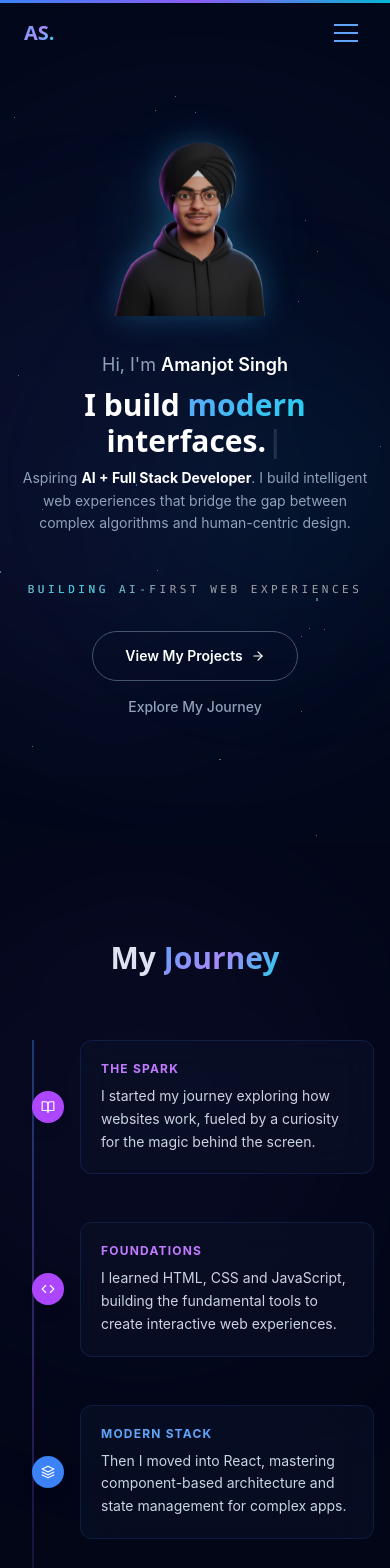
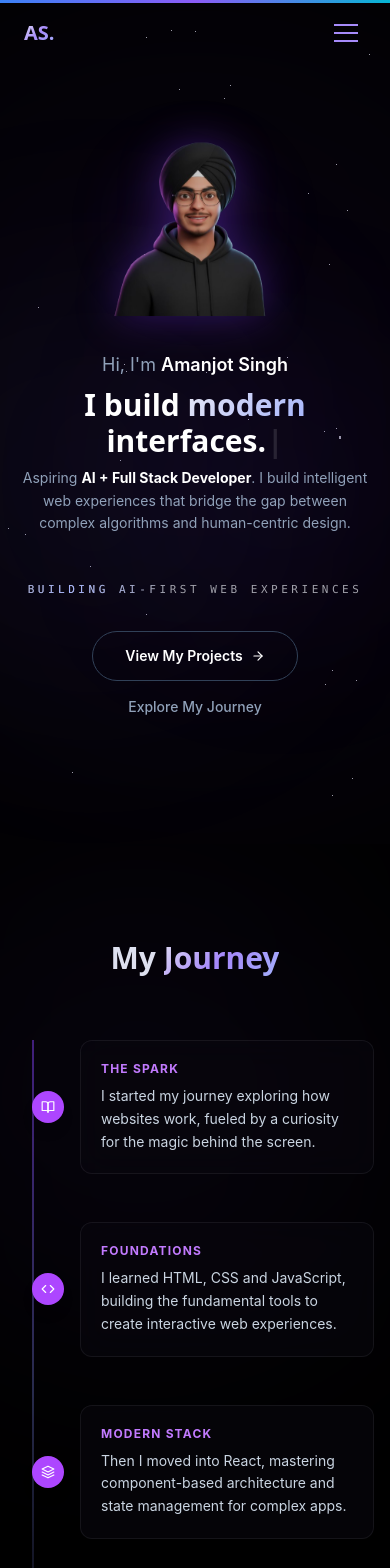
Before and after one commit to amanjotsingh06/portfolio-v2.0, a React (Vite) app: page / in a window 390 px wide. Shown: the top 1568 px of the page. Built offline with nearby package versions, Linux system fonts and the light colour scheme.

Commit message:
Change the theme

```diff
--- a/src/components/Hero.tsx
+++ b/src/components/Hero.tsx
@@ -13,11 +13,11 @@ export default function Hero({ isLoaded }: HeroProps) {
       id="hero"
       className="relative min-h-screen flex flex-col items-center justify-center overflow-hidden px-4 sm:px-6"
     >
-      {/* Radial glow background */}
+      {/* Radial glow background – galaxy nebula */}
       <div className="absolute inset-0 pointer-events-none">
-        <div className="absolute top-1/2 left-1/2 -translate-x-1/2 -translate-y-1/2 w-[800px] h-[800px] rounded-full bg-electric/5 blur-[120px]" />
-        <div className="absolute top-1/3 right-1/4 w-[400px] h-[400px] rounded-full bg-purple/5 blur-[100px]" />
-        <div className="absolute bottom-1/4 left-1/3 w-[300px] h-[300px] rounded-full bg-cyan/5 blur-[80px]" />
+        <div className="absolute top-1/2 left-1/2 -translate-x-1/2 -translate-y-1/2 w-[800px] h-[800px] rounded-full bg-purple/6 blur-[140px]" />
+        <div className="absolute top-1/3 right-1/4 w-[400px] h-[400px] rounded-full bg-cyan/5 blur-[110px]" />
+        <div className="absolute bottom-1/4 left-1/3 w-[300px] h-[300px] rounded-full bg-purple/4 blur-[90px]" />
       </div>
 
       <div className="relative z-10 flex flex-col items-center text-center max-w-3xl mx-auto w-full">
@@ -29,13 +29,13 @@ export default function Hero({ isLoaded }: HeroProps) {
           className="mb-8"
         >
           <div className="relative group" data-purpose="avatar-container">
-            {/* Glow behind avatar */}
-            <div className="absolute inset-0 bg-[#38bdf8]/20 rounded-full blur-3xl group-hover:bg-[#38bdf8]/30 transition-all duration-700 scale-75 avatar-glow-pulse" />
+            {/* Glow behind avatar – nebula violet */}
+            <div className="absolute inset-0 bg-[#7c3aed]/25 rounded-full blur-3xl group-hover:bg-[#7c3aed]/40 transition-all duration-700 scale-75 avatar-glow-pulse" />
             <img
               src="/avatar.png"
               alt="Amanjot Singh 3D Avatar"
               data-purpose="hero-avatar"
-              className="w-48 h-48 md:w-64 md:h-64 object-contain avatar-float drop-shadow-[0_0_15px_rgba(56,189,248,0.3)]"
+              className="w-48 h-48 md:w-64 md:h-64 object-contain avatar-float drop-shadow-[0_0_20px_rgba(124,58,237,0.35)]"
             />
           </div>
         </motion.div>
@@ -109,10 +109,10 @@ export default function Hero({ isLoaded }: HeroProps) {
           className="flex flex-col sm:flex-row items-center gap-4 sm:gap-6"
         >
           <motion.button
-            whileHover={{ scale: 1.05, borderColor: 'rgba(96,165,250,0.5)' }}
+            whileHover={{ scale: 1.05, borderColor: 'rgba(167,139,250,0.5)' }}
             whileTap={{ scale: 0.95 }}
             onClick={() => document.querySelector('#projects')?.scrollIntoView({ behavior: 'smooth' })}
-            className="px-8 py-3.5 rounded-full font-semibold text-sm text-white border border-slate-600 hover:border-electric/50 hover:bg-electric/5 transition-all duration-300"
+            className="px-8 py-3.5 rounded-full font-semibold text-sm text-white border border-slate-700 hover:border-purple-400/50 hover:bg-purple-900/5 transition-all duration-300"
           >
             <span className="flex items-center gap-2">
               View My Projects
--- a/src/components/Navbar.tsx
+++ b/src/components/Navbar.tsx
@@ -77,14 +77,14 @@ export default function Navbar() {
                   onClick={() => handleClick(href)}
                   className={`relative px-4 py-2 text-sm font-medium transition-colors duration-300 rounded-lg ${
                     active === label
-                      ? 'text-electric-light'
+                      ? 'text-purple-light'
                       : 'text-slate-400 hover:text-white'
                   }`}
                 >
                   {active === label && (
                     <motion.span
                       layoutId="navIndicator"
-                      className="absolute inset-0 rounded-lg bg-electric/10 border border-electric/20"
+                      className="absolute inset-0 rounded-lg bg-purple/10 border border-purple/25"
                       transition={{ type: 'spring', bounce: 0.2, duration: 0.6 }}
                     />
                   )}
@@ -102,15 +102,15 @@ export default function Navbar() {
           >
             <motion.span
               animate={mobileOpen ? { rotate: 45, y: 6 } : { rotate: 0, y: 0 }}
-              className="block w-6 h-0.5 bg-electric-light"
+              className="block w-6 h-0.5 bg-purple-light"
             />
             <motion.span
               animate={mobileOpen ? { opacity: 0 } : { opacity: 1 }}
-              className="block w-6 h-0.5 bg-electric-light"
+              className="block w-6 h-0.5 bg-purple-light"
             />
             <motion.span
               animate={mobileOpen ? { rotate: -45, y: -6 } : { rotate: 0, y: 0 }}
-              className="block w-6 h-0.5 bg-electric-light"
+              className="block w-6 h-0.5 bg-purple-light"
             />
           </button>
         </div>
@@ -137,7 +137,7 @@ export default function Navbar() {
                     onClick={() => handleClick(href)}
                     className={`w-full text-left px-4 py-3 text-lg font-medium rounded-lg transition-colors ${
                       active === label
-                        ? 'text-electric-light bg-electric/10'
+                        ? 'text-purple-light bg-purple/10'
                         : 'text-slate-400 hover:text-white hover:bg-white/5'
                     }`}
                   >
--- a/src/components/Story.tsx
+++ b/src/components/Story.tsx
@@ -26,8 +26,8 @@ const stories = [
     icon: FiLayers,
     text: 'Then I moved into React, mastering component-based architecture and state management for complex apps.',
     side: 'left' as const,
-    color: 'bg-electric',
-    labelColor: 'text-electric-light',
+    color: 'bg-purple-500',
+    labelColor: 'text-purple-400',
     borderColor: 'border-slate-700',
   },
   {
@@ -151,7 +151,7 @@ export default function Story() {
         {/* Timeline */}
         <div className="relative">
           {/* Vertical line */}
-          <div className="absolute left-4 md:left-1/2 md:-translate-x-1/2 top-0 bottom-0 w-[2px] bg-gradient-to-b from-electric/40 via-purple/30 to-transparent" />
+          <div className="absolute left-4 md:left-1/2 md:-translate-x-1/2 top-0 bottom-0 w-[2px] bg-gradient-to-b from-purple/50 via-cyan/30 to-transparent" />
 
           {stories.map((story, i) => (
             <TimelineCard key={i} story={story} index={i} />
--- a/src/components/Vision.tsx
+++ b/src/components/Vision.tsx
@@ -22,7 +22,7 @@ export default function Vision() {
           className="text-center mb-10 sm:mb-14"
         >
           <h2 className="font-heading text-3xl sm:text-4xl lg:text-5xl font-bold">
-            <span className="text-cyan-400">Future Vision</span>
+            <span className="text-purple-light">Future Vision</span>
           </h2>
         </motion.div>
 
@@ -34,10 +34,10 @@ export default function Vision() {
           transition={{ duration: 0.8, delay: 0.2 }}
           className="max-w-xl mx-auto"
         >
-          <div className="glass rounded-xl p-8 sm:p-10 border border-cyan-400/20 text-center transition-all duration-500 hover:border-cyan-400/40 hover:shadow-[0_0_30px_rgba(6,182,212,0.1)]">
+          <div className="glass rounded-xl p-8 sm:p-10 border border-purple/20 text-center transition-all duration-500 hover:border-purple/40 hover:shadow-[0_0_30px_rgba(124,58,237,0.12)]">
             <p className="text-base sm:text-lg text-slate-300 leading-relaxed font-light italic">
               "My goal is to become a top{' '}
-              <span className="text-white font-semibold underline decoration-cyan-400/50 underline-offset-2 not-italic">
+              <span className="text-white font-semibold underline decoration-purple/50 underline-offset-2 not-italic">
                 AI powered full stack developer
               </span>
               , bridging the gap between intelligent algorithms and seamless user experiences."
--- a/src/index.css
+++ b/src/index.css
@@ -1,23 +1,28 @@
 @import "tailwindcss";
 
 @theme {
-  --color-navy-950: #020617;
-  --color-navy-900: #0a1128;
-  --color-navy-800: #101d3a;
-  --color-navy-700: #1a2d50;
+  /* ── Galaxy Black Backgrounds ── */
+  --color-navy-950: #000000;
+  --color-navy-900: #060608;
+  --color-navy-800: #0d0d10;
+  --color-navy-700: #141418;
 
-  --color-electric: #3b82f6;
-  --color-electric-light: #60a5fa;
-  --color-electric-dark: #2563eb;
+  /* ── Primary accent: cosmic white / silver ── */
+  --color-electric: #c8c8d8;
+  --color-electric-light: #e8e8f4;
+  --color-electric-dark: #9898b8;
 
-  --color-purple: #8b5cf6;
+  /* ── Nebula violet (replaces old purple) ── */
+  --color-purple: #7c3aed;
   --color-purple-light: #a78bfa;
 
-  --color-cyan: #06b6d4;
-  --color-cyan-light: #22d3ee;
-  --color-cyan-glow: #67e8f9;
+  /* ── Star glow: icy blue-white (replaces cyan) ── */
+  --color-cyan: #818cf8;
+  --color-cyan-light: #a5b4fc;
+  --color-cyan-glow: #c7d2fe;
 
-  --color-neon-blue: #4f46e5;
+  /* ── Deep indigo (replaces neon-blue) ── */
+  --color-neon-blue: #4338ca;
 
   --font-sans: "Inter", system-ui, sans-serif;
   --font-heading: "Space Grotesk", system-ui, sans-serif;
@@ -28,7 +33,7 @@
 html {
   scroll-behavior: smooth;
   scrollbar-width: thin;
-  scrollbar-color: var(--color-electric) var(--color-navy-950);
+  scrollbar-color: var(--color-electric-dark) var(--color-navy-950);
 }
 
 body {
@@ -47,65 +52,65 @@ body {
   background: var(--color-navy-950);
 }
 ::-webkit-scrollbar-thumb {
-  background: var(--color-electric);
+  background: var(--color-electric-dark);
   border-radius: 3px;
 }
 
 /* Selection color */
 ::selection {
-  background: var(--color-electric);
+  background: var(--color-purple);
   color: white;
 }
 
-/* Glassmorphism utility */
+/* ── Galaxy Glassmorphism ── */
 .glass {
-  background: rgba(10, 17, 40, 0.6);
+  background: rgba(10, 8, 15, 0.55);
   backdrop-filter: blur(16px);
   -webkit-backdrop-filter: blur(16px);
-  border: 1px solid rgba(59, 130, 246, 0.15);
+  border: 1px solid rgba(200, 200, 220, 0.08);
 }
 
 .glass-strong {
-  background: rgba(10, 17, 40, 0.8);
+  background: rgba(10, 8, 15, 0.80);
   backdrop-filter: blur(24px);
   -webkit-backdrop-filter: blur(24px);
-  border: 1px solid rgba(59, 130, 246, 0.2);
+  border: 1px solid rgba(200, 200, 220, 0.10);
 }
 
-/* Glow effects */
+/* ── Glow effects ── */
 .glow-blue {
-  box-shadow: 0 0 20px rgba(59, 130, 246, 0.3), 0 0 60px rgba(59, 130, 246, 0.1);
+  box-shadow: 0 0 20px rgba(124, 58, 237, 0.35), 0 0 60px rgba(124, 58, 237, 0.12);
 }
 
 .glow-purple {
-  box-shadow: 0 0 20px rgba(139, 92, 246, 0.3), 0 0 60px rgba(139, 92, 246, 0.1);
+  box-shadow: 0 0 20px rgba(129, 140, 248, 0.35), 0 0 60px rgba(129, 140, 248, 0.12);
 }
 
 .glow-cyan {
-  box-shadow: 0 0 20px rgba(6, 182, 212, 0.3), 0 0 60px rgba(6, 182, 212, 0.1);
+  box-shadow: 0 0 20px rgba(167, 139, 250, 0.30), 0 0 60px rgba(167, 139, 250, 0.10);
 }
 
 .text-glow-blue {
-  text-shadow: 0 0 20px rgba(59, 130, 246, 0.5), 0 0 40px rgba(59, 130, 246, 0.2);
+  text-shadow: 0 0 20px rgba(165, 180, 252, 0.55), 0 0 40px rgba(165, 180, 252, 0.22);
 }
 
 .text-glow-purple {
-  text-shadow: 0 0 20px rgba(139, 92, 246, 0.5), 0 0 40px rgba(139, 92, 246, 0.2);
+  text-shadow: 0 0 20px rgba(167, 139, 250, 0.55), 0 0 40px rgba(167, 139, 250, 0.22);
 }
 
-/* Gradient text */
+/* ── Galaxy gradient text ── */
 .gradient-text {
-  background: linear-gradient(135deg, var(--color-electric-light), var(--color-purple-light), var(--color-cyan-light));
+  background: linear-gradient(135deg, #e8e8f4, #a78bfa, #a5b4fc);
   -webkit-background-clip: text;
   -webkit-text-fill-color: transparent;
   background-clip: text;
 }
 
-/* Animated gradient border */
+/* ── Animated gradient border (galaxy palette) ── */
 @keyframes borderGlow {
-  0%, 100% { border-color: rgba(59, 130, 246, 0.3); }
-  33% { border-color: rgba(139, 92, 246, 0.3); }
-  66% { border-color: rgba(6, 182, 212, 0.3); }
+  0%, 100% { border-color: rgba(200, 200, 220, 0.18); }
+  33%       { border-color: rgba(124, 58, 237, 0.28); }
+  66%       { border-color: rgba(129, 140, 248, 0.22); }
 }
 
 .animated-border {
@@ -115,7 +120,7 @@ body {
 /* Floating animation */
 @keyframes float {
   0%, 100% { transform: translateY(0px); }
-  50% { transform: translateY(-12px); }
+  50%       { transform: translateY(-12px); }
 }
 
 .float {
@@ -125,7 +130,7 @@ body {
 /* Pulse glow */
 @keyframes pulseGlow {
   0%, 100% { opacity: 0.4; }
-  50% { opacity: 1; }
+  50%       { opacity: 1; }
 }
 
 .pulse-glow {
@@ -133,12 +138,8 @@ body {
 }
 
 @keyframes textShimmerMotion {
-  from {
-    background-position: 100% center;
-  }
-  to {
-    background-position: 0% center;
-  }
+  from { background-position: 100% center; }
+  to   { background-position: 0% center; }
 }
 
 .text-shimmer-motion {
@@ -146,33 +147,18 @@ body {
 }
 
 @keyframes orbitSpin {
-  from {
-    transform: rotate(0deg);
-  }
-  to {
-    transform: rotate(360deg);
-  }
+  from { transform: rotate(0deg); }
+  to   { transform: rotate(360deg); }
 }
 
 @keyframes orbitCounterSpin {
-  from {
-    transform: rotate(0deg);
-  }
-  to {
-    transform: rotate(-360deg);
-  }
+  from { transform: rotate(0deg); }
+  to   { transform: rotate(-360deg); }
 }
 
 @keyframes orbitRingPulse {
-  0%,
-  100% {
-    opacity: 0.45;
-    transform: scale(1);
-  }
-  50% {
-    opacity: 0.85;
-    transform: scale(1.01);
-  }
+  0%, 100% { opacity: 0.45; transform: scale(1); }
+  50%      { opacity: 0.85; transform: scale(1.01); }
 }
 
 .tech-orbit-spin {
@@ -204,9 +190,9 @@ section {
   position: relative;
 }
 
-/* Hero typewriter gradient text */
+/* ── Hero typewriter gradient text ── */
 .hero-gradient-text {
-  background: linear-gradient(135deg, var(--color-electric-light), var(--color-cyan-light));
+  background: linear-gradient(135deg, #e8e8f4, #a5b4fc);
   -webkit-background-clip: text;
   -webkit-text-fill-color: transparent;
   background-clip: text;
@@ -215,7 +201,7 @@ section {
 /* Avatar float animation */
 @keyframes avatarFloat {
   0%, 100% { transform: translateY(0); }
-  50% { transform: translateY(-20px); }
+  50%       { transform: translateY(-20px); }
 }
 
 .avatar-float {
@@ -224,14 +210,8 @@ section {
 
 /* Avatar glow pulse */
 @keyframes avatarGlow {
-  0%, 100% {
-    opacity: 0.4;
-    transform: scale(0.75);
-  }
-  50% {
-    opacity: 0.8;
-    transform: scale(0.85);
-  }
+  0%, 100% { opacity: 0.35; transform: scale(0.75); }
+  50%       { opacity: 0.75; transform: scale(0.85); }
 }
 
 .avatar-glow-pulse {
```
Also changed, not shown: src/components/Contact.tsx (+12 -12 lines), src/components/CustomCursor.tsx (+4 -4 lines), src/components/ParticleField.tsx (+7 -7 lines), src/components/Projects.tsx (+3 -4 lines), src/components/Skills.tsx (+6 -6 lines).
